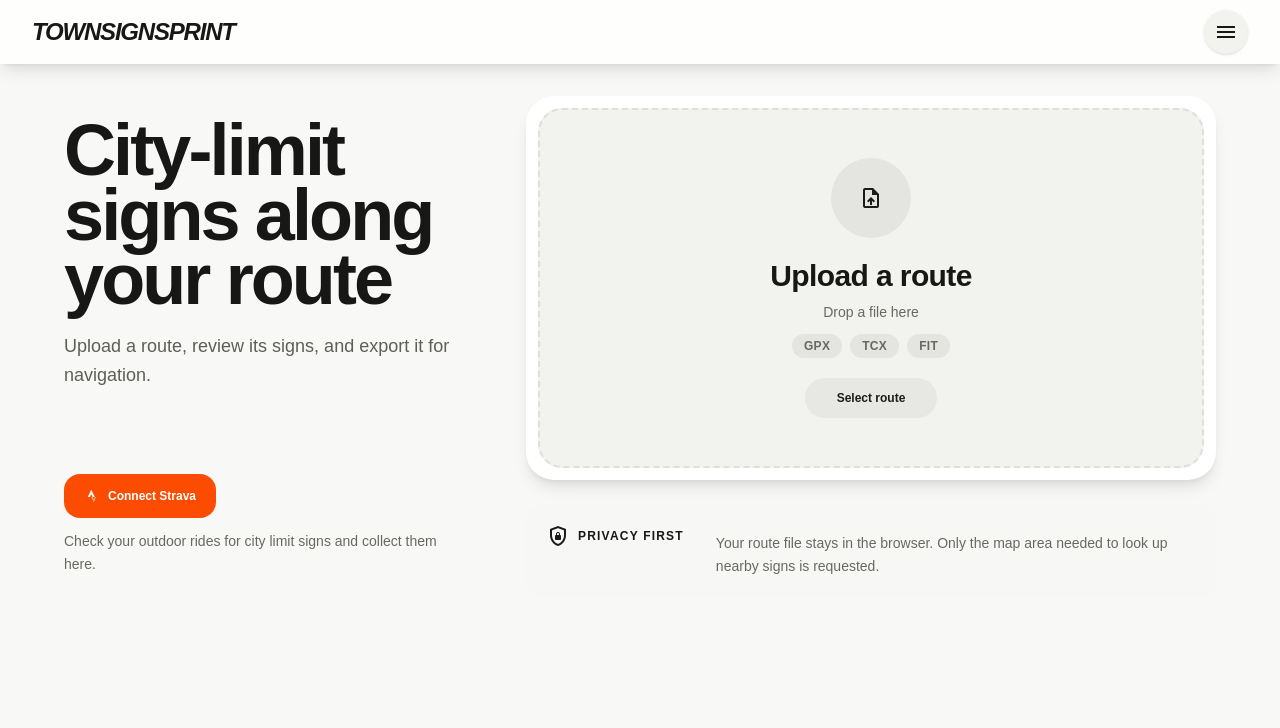
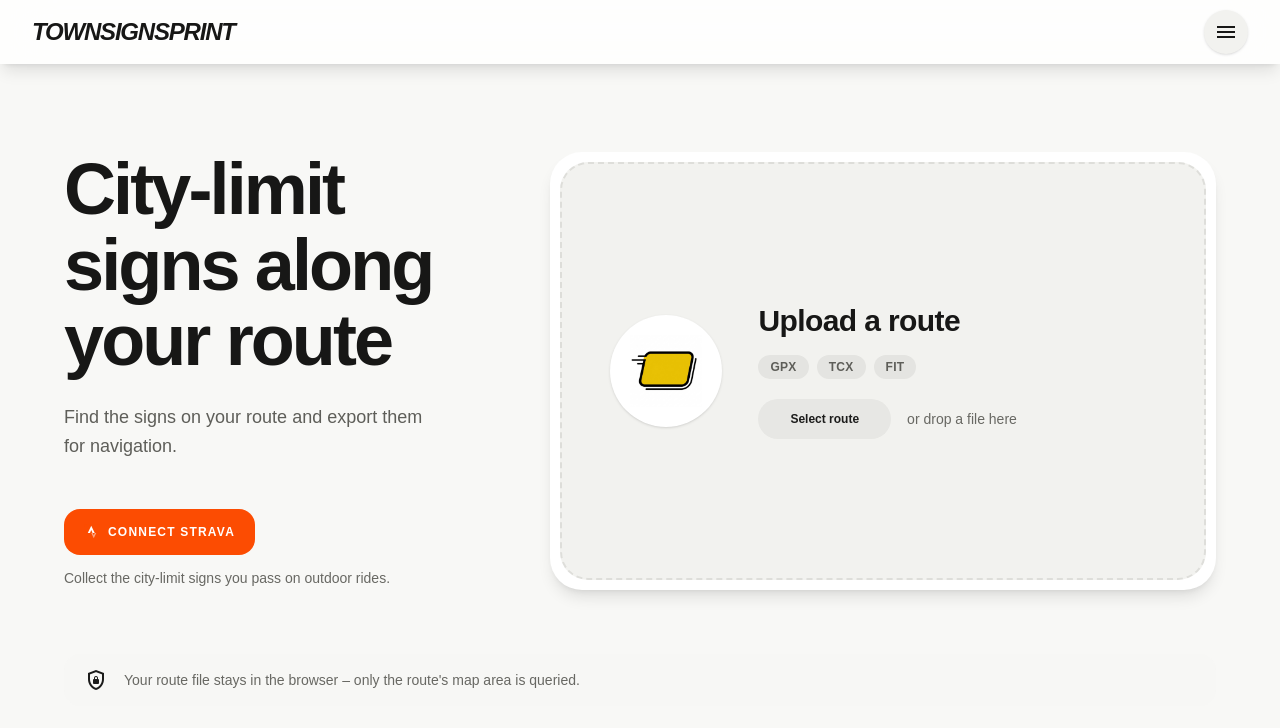
Before and after one commit to tobiaskeiner/ortsschildsprint, a React (Vite) app in the folder frontend/: page / in a window 1280 px wide. Shown: the top 728 px of the page. Built offline with nearby package versions, Linux system fonts and the light colour scheme.

Commit message:
feat(frontend): redesign home screen (#165)

```diff
--- a/frontend/src/components/FileUpload.tsx
+++ b/frontend/src/components/FileUpload.tsx
@@ -71,10 +71,10 @@ const FileUploader: React.FC<FileUploaderProps> = (props) => {
   };
 
   return (
-    <div className="rounded-[1.75rem] bg-surface-container-lowest p-2 shadow-lg sm:p-3">
+    <div className="rounded-[2rem] bg-surface-container-lowest p-2 shadow-lg sm:p-2.5 lg:h-full">
       <div
         {...getRootProps({
-          className: `flex flex-col items-center justify-center overflow-hidden rounded-[1.5rem] border-2 border-dashed px-6 py-10 text-center transition-[border-color,background-color] sm:px-10 sm:py-12 ${
+          className: `flex flex-col items-center justify-center overflow-hidden rounded-[1.75rem] border-2 border-dashed px-6 py-10 text-center transition-[border-color,background-color] sm:px-10 sm:py-12 lg:h-full lg:px-12 lg:py-14 ${
             isDragActive
               ? "border-primary bg-surface-container"
               : "border-outline-variant/60 bg-surface-container-low"
@@ -113,39 +113,31 @@ const FileUploader: React.FC<FileUploaderProps> = (props) => {
             </button>
           </div>
         ) : (
-          <div className="relative z-10 flex flex-col items-center gap-5">
-            <div className="flex h-16 w-16 items-center justify-center rounded-full bg-surface-container-high text-primary sm:h-20 sm:w-20">
-              <span
-                className="material-symbols-outlined"
-                data-icon="upload_file"
-              >
-                upload_file
-              </span>
+          <div className="relative z-10 flex w-full flex-col items-center gap-6 lg:flex-row lg:gap-9">
+            <div className="flex h-16 w-16 shrink-0 items-center justify-center rounded-full bg-white shadow-sm sm:h-20 sm:w-20 lg:h-28 lg:w-28">
+              <img
+                alt=""
+                className="h-10 w-10 sm:h-14 sm:w-14 lg:h-[4.5rem] lg:w-[4.5rem]"
+                src="/stravaClub.png"
+              />
             </div>
-            <div className="text-center">
+            <div className="flex min-w-0 flex-1 flex-col items-center gap-4 lg:items-start">
               <h2 className="font-headline text-2xl font-black tracking-[-0.02em] text-on-surface sm:text-3xl">
                 <FormattedMessage id="upload.title" />
               </h2>
-              <p className="mt-2 text-sm text-secondary">
-                <FormattedMessage
-                  id={
-                    isTouchDevice ? "upload.subtitle.mobile" : "upload.subtitle"
-                  }
-                />
-              </p>
-              <div className="mt-3 flex flex-wrap items-center justify-center gap-2">
+              <div className="flex flex-wrap items-center justify-center gap-2 lg:justify-start">
                 {["GPX", "TCX", "FIT"].map((format) => (
                   <span
-                    className="rounded-full bg-surface-container-high px-3 py-1 text-xs font-semibold tracking-wide text-secondary"
+                    className="rounded-full bg-surface-container-high px-3 py-1 text-xs font-semibold tracking-wide text-on-surface-variant"
                     key={format}
                   >
                     {format}
                   </span>
                 ))}
               </div>
-            </div>
+              <div className="mt-1 flex flex-wrap items-center justify-center gap-x-4 gap-y-3 lg:justify-start">
                 <button
-              className="w-full max-w-xs rounded-full bg-primary-container px-8 py-3 font-headline text-xs font-bold text-on-primary-container transition-[background-color,transform] hover:cursor-pointer hover:bg-surface-container-highest active:scale-[0.98] sm:w-auto"
+                  className="rounded-full bg-primary-container px-8 py-3 font-headline text-xs font-bold text-on-primary-container transition-[background-color,transform] hover:cursor-pointer hover:bg-surface-container-highest active:scale-[0.98]"
                   type="button"
                   onClick={(event) => {
                     event.stopPropagation();
@@ -154,6 +146,13 @@ const FileUploader: React.FC<FileUploaderProps> = (props) => {
                 >
                   <FormattedMessage id="upload.button" />
                 </button>
+                {!isTouchDevice && (
+                  <p className="text-sm text-secondary">
+                    <FormattedMessage id="upload.drop.hint" />
+                  </p>
+                )}
+              </div>
+            </div>
           </div>
         )}
       </div>
--- a/frontend/src/components/PrivacyStatement.tsx
+++ b/frontend/src/components/PrivacyStatement.tsx
@@ -2,17 +2,14 @@ import { FormattedMessage } from "react-intl";
 
 const PrivacyStatement: React.FC = () => {
   return (
-    <div className="flex flex-col gap-3 rounded-2xl bg-primary-container/8 p-4 sm:flex-row sm:items-baseline sm:justify-between sm:gap-8 sm:p-5">
-      <p className="flex shrink-0 items-center gap-2 font-headline text-xs font-black uppercase tracking-widest text-on-surface">
-        <span
-          className="material-symbols-outlined text-primary"
-          data-icon="shield_lock"
-        >
-          shield_lock
-        </span>
-        <FormattedMessage id="privacy.title" />
-      </p>
-      <p className="max-w-2xl text-xs font-medium leading-relaxed text-secondary sm:text-sm">
+    <div className="flex items-center gap-3 rounded-2xl bg-primary-container/8 px-4 py-3.5 sm:gap-4 sm:px-5">
+      <span
+        className="material-symbols-outlined shrink-0 text-primary"
+        data-icon="shield_lock"
+      >
+        shield_lock
+      </span>
+      <p className="text-xs font-medium leading-relaxed text-secondary sm:text-sm">
         <FormattedMessage id="privacy.description" />
       </p>
     </div>
--- a/frontend/src/steps/Home.tsx
+++ b/frontend/src/steps/Home.tsx
@@ -16,26 +16,26 @@ const Home: React.FC = () => {
 
   return (
     <>
-      <div className="mx-auto grid w-full max-w-6xl gap-6 lg:grid-cols-[minmax(20rem,0.75fr)_minmax(32rem,1.25fr)] lg:items-center lg:gap-x-12 lg:gap-y-10">
-        <div className="lg:col-start-1 lg:row-start-1">
-          <h1 className="max-w-[11ch] text-balance font-headline text-5xl font-black leading-[0.9] tracking-[-0.04em] text-on-surface sm:text-6xl lg:text-7xl">
+      <div className="mx-auto flex w-full max-w-6xl flex-1 flex-col justify-center py-10 md:py-14">
+        <div className="grid gap-10 lg:grid-cols-2 lg:gap-x-14 lg:gap-y-12 xl:grid-cols-5 xl:gap-x-16">
+          <div className="lg:col-start-1 lg:row-start-1 xl:col-span-2 xl:col-start-1 xl:row-start-1">
+            <h1 className="max-w-[11ch] text-balance font-headline text-5xl font-black leading-[1.05] tracking-[-0.04em] text-on-surface sm:text-6xl xl:text-7xl">
               <FormattedMessage id="home.title" />
             </h1>
-          <p className="mt-5 max-w-md text-base leading-relaxed text-on-surface-variant sm:text-lg">
+            <p className="mt-6 max-w-md text-pretty text-base leading-relaxed text-on-surface-variant sm:text-lg">
               <FormattedMessage id="home.description"></FormattedMessage>
             </p>
           </div>
-        <div className="flex flex-col gap-6 lg:col-span-1 lg:col-start-2 lg:row-span-2 lg:row-start-1">
+          <div className="lg:col-start-2 lg:row-span-2 lg:row-start-1 xl:col-span-3 xl:col-start-3 xl:row-span-2 xl:row-start-1">
             <FileUploader
               onParseSuccessful={() => {
                 navigateToWorkflow();
               }}
             />
-          <PrivacyStatement />
           </div>
-        <div className="mt-8 lg:col-start-1 lg:row-start-2 lg:mt-0">
+          <div className="lg:col-start-1 lg:row-start-2 lg:self-end xl:col-span-2 xl:col-start-1 xl:row-start-2">
             <a
-            className="inline-flex min-h-11 items-center gap-2 rounded-2xl bg-strava-orange px-5 py-3.5 font-headline text-xs font-bold text-white transition-[background-color,transform] hover:cursor-pointer hover:bg-strava-orange-hover active:scale-[0.98]"
+              className="inline-flex min-h-11 items-center gap-2 rounded-[1rem] bg-strava-orange px-5 py-3.5 font-headline text-[0.75rem] font-bold uppercase tracking-[0.1em] text-white transition-[background-color,transform] hover:cursor-pointer hover:bg-strava-orange-hover active:scale-[0.98]"
               href={STRAVA_ROUTE}
             >
               <img
@@ -49,6 +49,10 @@ const Home: React.FC = () => {
             <p className="mt-3 max-w-sm text-sm leading-relaxed text-secondary">
               <FormattedMessage id="strava.connect.description" />
             </p>
+          </div>
+        </div>
+        <div className="mt-12 xl:mt-16">
+          <PrivacyStatement />
         </div>
       </div>
       {/* Error Popup Implementation */}
--- a/frontend/src/translations.ts
+++ b/frontend/src/translations.ts
@@ -34,7 +34,7 @@ export const messages: Record<AppLocale, Record<string, string>> = {
       "Deine Einstellung konnte nicht gespeichert werden.",
     "strava.connect.title": "Strava verbinden",
     "strava.connect.description":
-      "Prüfe deine Fahrten im Freien auf Ortsschilder und sammle sie hier.",
+      "Sammle die Ortsschilder, die du auf Outdoor-Fahrten findest.",
     "strava.connect.summary.question":
       "Zusammenfassung zu Aktivitäten hinzufügen?",
     "strava.connect.summary.hint": "Du kannst dies später ändern.",
@@ -119,13 +119,11 @@ export const messages: Record<AppLocale, Record<string, string>> = {
     "legal.privacyPolicy.title": "Datenschutzerklärung",
     "home.title": "Ortsschilder entlang deiner Route",
     "home.description":
-      "Route hochladen, Schilder prüfen und für die Navigation exportieren.",
-    "privacy.title": "Datenschutz geht vor",
+      "Ortsschilder auf deiner Route finden und für die Navigation exportieren.",
     "privacy.description":
-      "Deine Routendatei bleibt im Browser. Für die Suche nach Ortsschildern wird nur der benötigte Kartenausschnitt abgefragt.",
+      "Deine Routendatei bleibt im Browser – abgefragt wird nur der Kartenausschnitt der Route.",
     "upload.title": "Route hochladen",
-    "upload.subtitle": "Datei hier ablegen",
-    "upload.subtitle.mobile": "Datei auswählen",
+    "upload.drop.hint": "oder Datei hierher ziehen",
     "upload.button": "Route auswählen",
     "upload.processing": "Route wird verarbeitet …",
     "upload.cancel": "Abbrechen",
@@ -221,7 +219,7 @@ export const messages: Record<AppLocale, Record<string, string>> = {
     "strava.error.savePreference": "Could not save your preference.",
     "strava.connect.title": "Connect Strava",
     "strava.connect.description":
-      "Check your outdoor rides for city limit signs and collect them here.",
+      "Collect the city-limit signs you pass on outdoor rides.",
     "strava.connect.summary.question": "Add sign summaries to activities?",
     "strava.connect.summary.hint": "You can change this later.",
     "strava.connect.addSummary": "Add a sign summary",
@@ -304,13 +302,11 @@ export const messages: Record<AppLocale, Record<string, string>> = {
     "legal.privacyPolicy.title": "Privacy Policy",
     "home.title": "City-limit signs along your route",
     "home.description":
-      "Upload a route, review its signs, and export it for navigation.",
-    "privacy.title": "Privacy First",
+      "Find the signs on your route and export them for navigation.",
     "privacy.description":
-      "Your route file stays in the browser. Only the map area needed to look up nearby signs is requested.",
+      "Your route file stays in the browser – only the route's map area is queried.",
     "upload.title": "Upload a route",
-    "upload.subtitle": "Drop a file here",
-    "upload.subtitle.mobile": "Select a file",
+    "upload.drop.hint": "or drop a file here",
     "upload.button": "Select route",
     "upload.processing": "Processing route …",
     "upload.cancel": "Cancel",
```
Also changed, not shown: frontend/.impeccable/surfaces/src-steps-home-tsx.md (added). Lines whose indentation alone changed are shown as unchanged.
